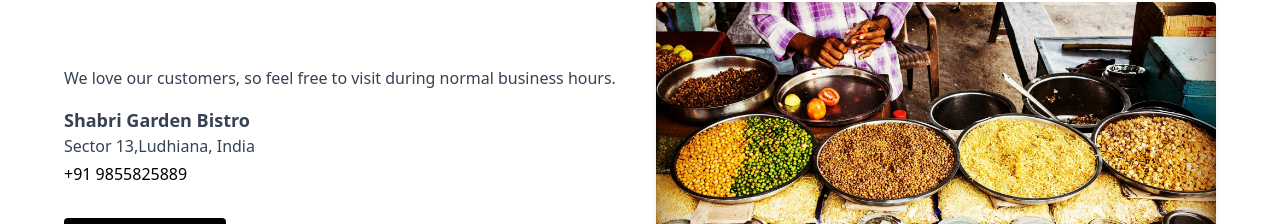
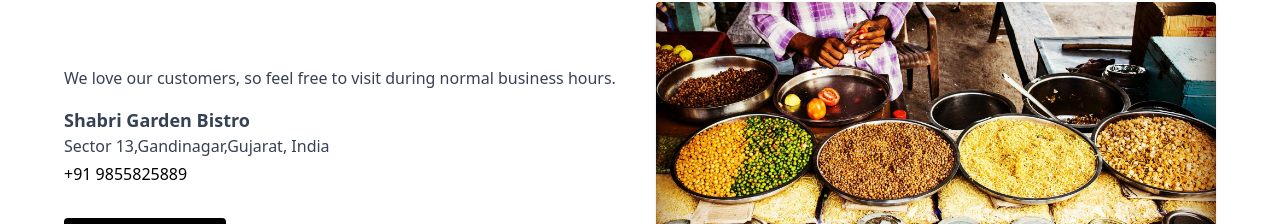
Before and after one commit to Shubham-juris/shabrigardensbistroltd, a React (Vite) app: page / in a window 1280 px wide. Shown: the part 2944-3168 px from the top of the page. Built offline with nearby package versions, Linux system fonts and the light colour scheme.

Commit message:
here is the modified location of the gandinagar

```diff
--- a/src/components/home/HomeContact.jsx
+++ b/src/components/home/HomeContact.jsx
@@ -20,7 +20,7 @@ const HomeContactUs = () => {
 
           <div>
             <h3 className="font-semibold text-lg">Shabri Garden Bistro</h3>
-            <p>Sector 13,Ludhiana, India</p>
+            <p>Sector 13,Gandinagar,Gujarat, India</p>
             <p className="text-black mt-1 font-medium">+91 9855825889</p>
           </div>
 
--- a/src/components/home/HomeMap.jsx
+++ b/src/components/home/HomeMap.jsx
@@ -2,12 +2,12 @@ export default function HomeMap() {
   return (
     <div className="w-full h-[80vh] mt-10 mb-0">
       <iframe
-        src="https://www.google.com/maps/embed?pb=!1m18!1m12!1m3!1d109552.20487198909!2d75.77427127104595!3d30.900466393103326!2m3!1f0!2f0!3f0!3m2!1i1024!2i768!4f13.1!3m3!1m2!1s0x391a837462345a7d%3A0x681102348ec60610!2sLudhiana%2C%20Punjab!5e0!3m2!1sen!2sin!4v1744010738712!5m2!1sen!2sin"
+        src="https://www.google.com/maps/embed?pb=!1m18!1m12!1m3!1d3680.9819481874196!2d72.6369405753606!3d23.215635879033692!2m3!1f0!2f0!3f0!3m2!1i1024!2i768!4f13.1!3m3!1m2!1s0x395c2b5e631c1c67%3A0xe87f1f227fa6c6a2!2sGandhinagar%2C%20Gujarat!5e0!3m2!1sen!2sin!4v1713421800000!5m2!1sen!2sin"
         width="100%"
         height="65%"
-        allowfullscreen=""
+        allowFullScreen=""
         loading="lazy"
-        referrerpolicy="no-referrer-when-downgrade"
+        referrerPolicy="no-referrer-when-downgrade"
       ></iframe>
     </div>
   );
```
